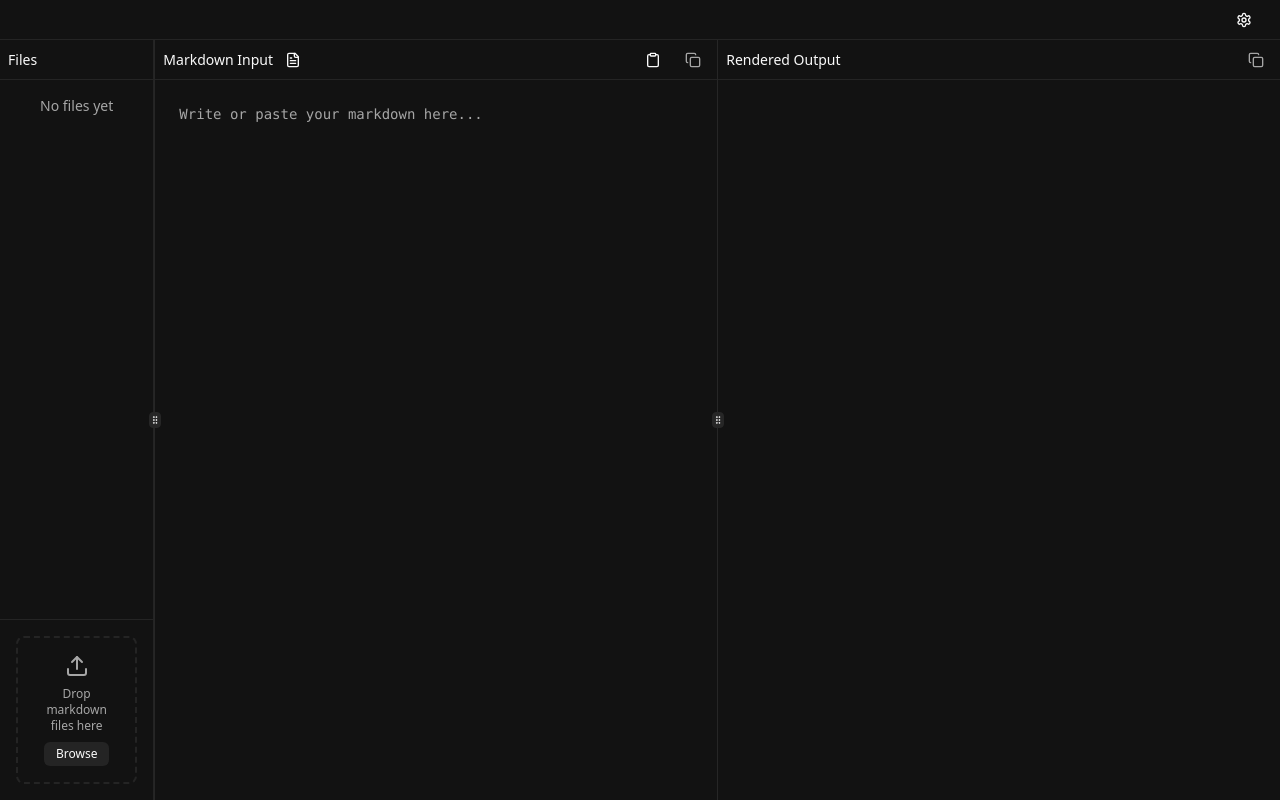
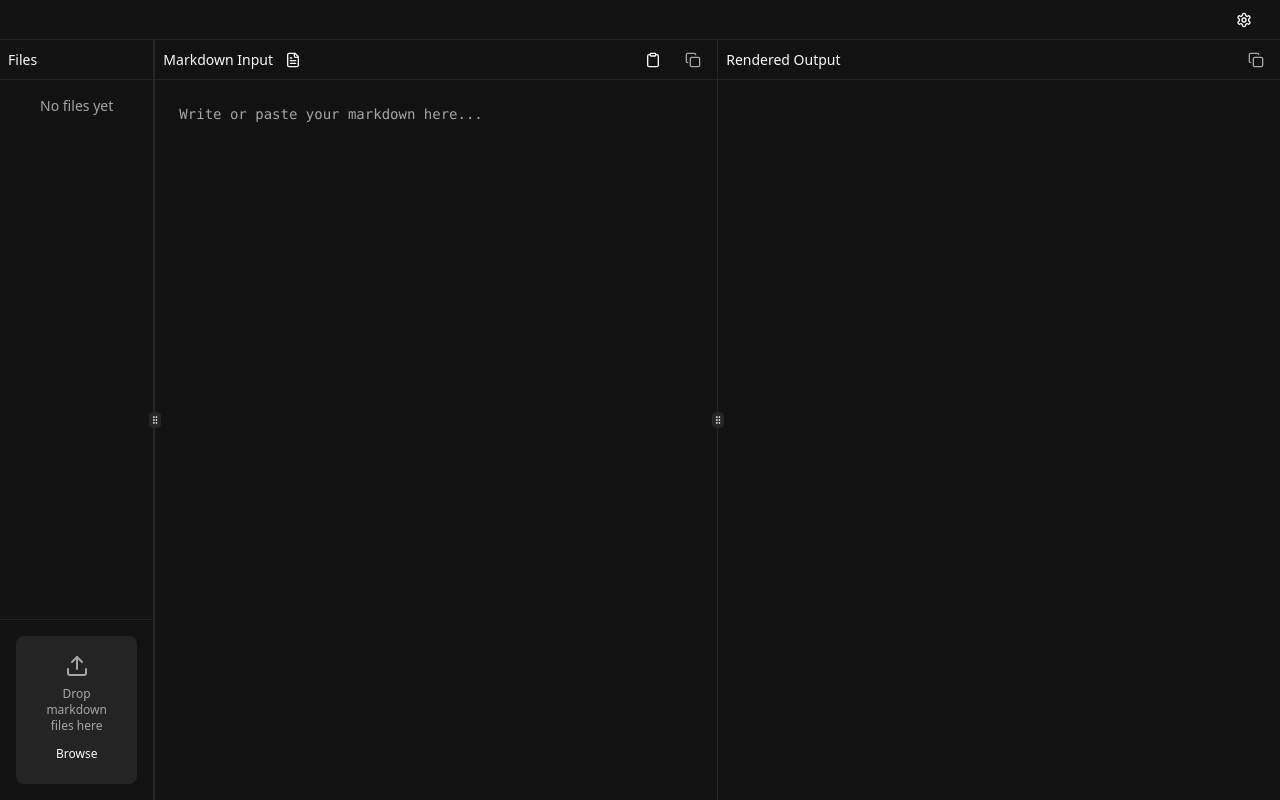
Before and after one commit to gerardstcrypto/pitchblack-mdx-tool, a React (Vite) app: page / in a window 1280 px wide. Built offline with nearby package versions, Linux system fonts and the light colour scheme.

Commit message:
feat: Add animated shimmer effect to file upload area
Adds a shimmer effect to the file upload area to make it more visually appealing.

```diff
--- a/src/components/ui/skeleton.tsx
+++ b/src/components/ui/skeleton.tsx
@@ -1,12 +1,18 @@
+
 import { cn } from "@/lib/utils"
 
 function Skeleton({
   className,
+  shimmer = false,
   ...props
-}: React.HTMLAttributes<HTMLDivElement>) {
+}: React.HTMLAttributes<HTMLDivElement> & { shimmer?: boolean }) {
   return (
     <div
-      className={cn("animate-pulse rounded-md bg-muted", className)}
+      className={cn(
+        "rounded-md bg-muted",
+        shimmer ? "relative overflow-hidden before:absolute before:inset-0 before:-translate-x-full before:animate-[shimmer_2s_infinite] before:bg-gradient-to-r before:from-transparent before:via-white/20 before:to-transparent" : "animate-pulse",
+        className
+      )}
       {...props}
     />
   )
--- a/src/modules/markdown-viewer/components/client/file-tree.tsx
+++ b/src/modules/markdown-viewer/components/client/file-tree.tsx
@@ -5,6 +5,7 @@ import { FileTreeItem, UploadProgress } from '../../types';
 import { isMarkdownFile } from '../../helpers/markdown-processor';
 import { toast } from "sonner";
 import { ScrollArea } from "@/components/ui/scroll-area";
+import { Skeleton } from '@/components/ui/skeleton';
 
 interface FileTreeProps {
   files: FileTreeItem[];
@@ -135,12 +136,15 @@ const FileTree: React.FC<FileTreeProps> = ({
         onDragLeave={handleDragLeave}
         onDrop={handleDrop}
       >
-        <div className={`border-2 border-dashed rounded-lg p-4 text-center transition-colors ${
-          isDragging
-            ? 'border-primary bg-secondary/40'
-            : 'border-muted hover:border-muted-foreground/50'
-        }`}>
-          <div className="flex flex-col items-center">
+        <Skeleton
+          shimmer={true}
+          className={`border-2 border-dashed rounded-lg p-4 text-center transition-colors ${
+            isDragging
+              ? 'border-primary bg-secondary/40'
+              : 'border-muted hover:border-muted-foreground/50'
+          }`}
+        >
+          <div className="flex flex-col items-center relative z-10">
             <Upload
               className="h-6 w-6 text-muted-foreground mb-2"
               aria-hidden="true"
@@ -165,7 +169,7 @@ const FileTree: React.FC<FileTreeProps> = ({
               />
             </label>
           </div>
-        </div>
+        </Skeleton>
 
         {/* Upload progress indicators */}
         {hasUploadsInProgress && (
```
